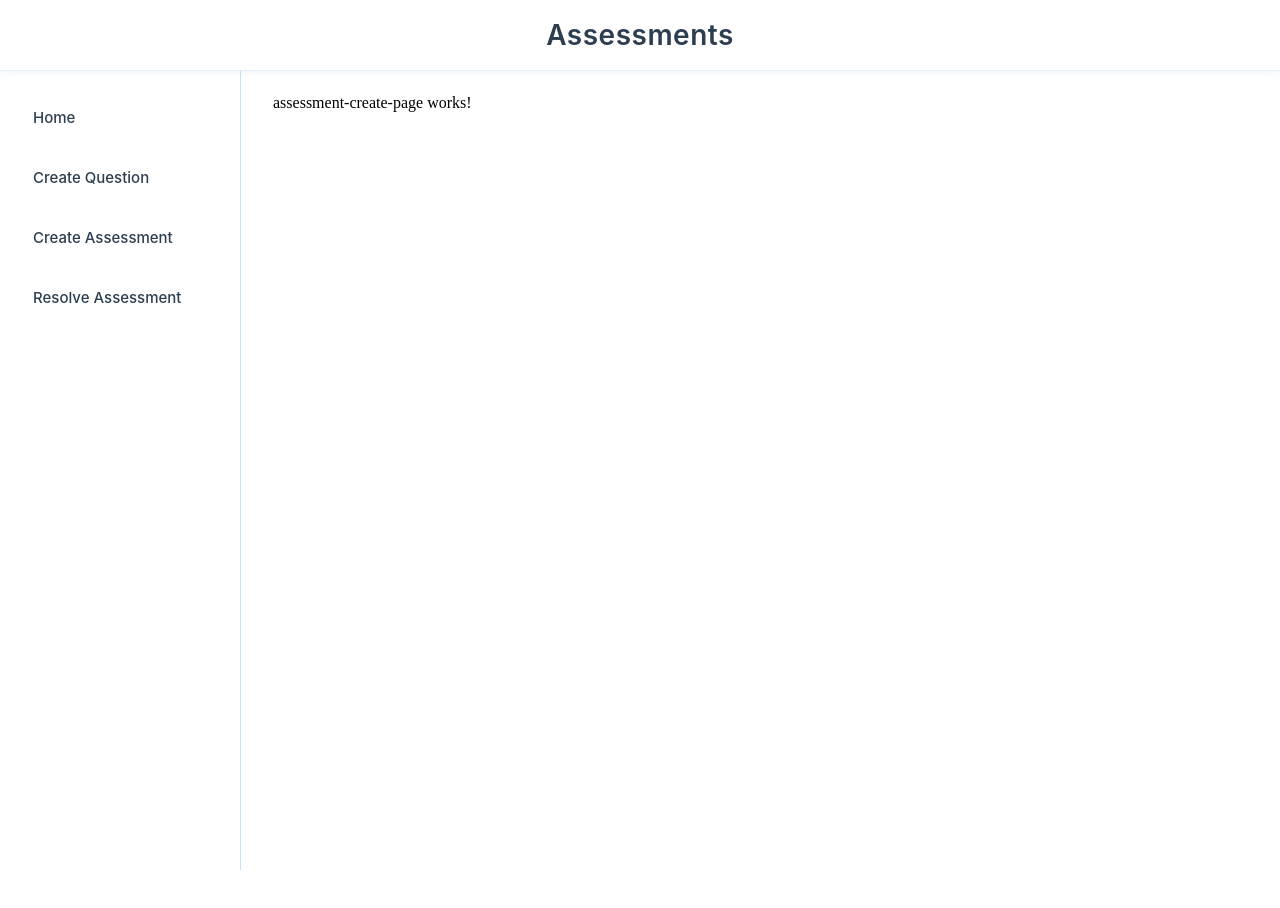
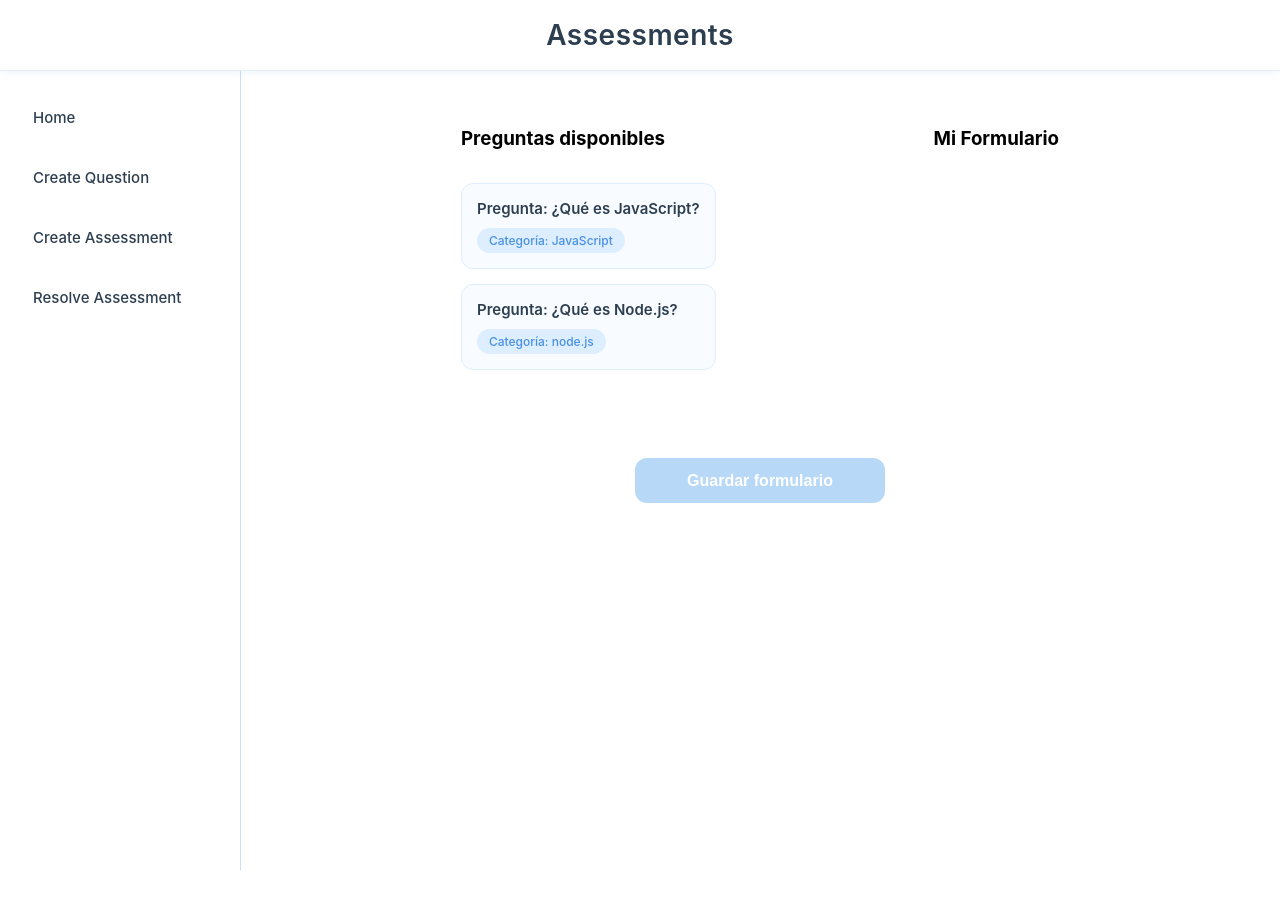
Before and after one commit to FranciscoCardozo/kata-senior-assessments-web-ui, an Angular app: page /assessment/create in a window 1280 px wide. Shown: the top 908 px of the page. Built offline with nearby package versions, Linux system fonts and the light colour scheme.

Commit message:
add assessment create page, with drag functionality

```diff
--- a/package.json
+++ b/package.json
@@ -10,6 +10,7 @@
   },
   "private": true,
   "dependencies": {
+    "@angular/cdk": "^19.2.19",
     "@angular/common": "^19.2.0",
     "@angular/compiler": "^19.2.0",
     "@angular/core": "^19.2.0",
--- a/src/app/models/enums/questionCategory.enum.ts
+++ b/src/app/models/enums/questionCategory.enum.ts
@@ -1,6 +1,6 @@
 export enum QuestionCategory {
-  "JavaScript" = "JavaScript",
-  "Node.js" = "Node.js",
-  "DataBase" = "DataBase",
-  "Cloud" = "Cloud"
+  "javascript" = "JavaScript",
+  "nodeJs" = "node.js",
+  "database" = "dataBase",
+  "cloud" = "cloud"
 }
--- a/src/app/models/interfaces/assessmentForm.interface.ts
+++ b/src/app/models/interfaces/assessmentForm.interface.ts
@@ -1,4 +1,6 @@
-export interface Question {
+import { Question } from "./question.interface";
+
+export interface AssessmentForm {
   id: string;
-  questions: string[];
+  questions: Question[];
 }
--- a/src/app/pages/assessment-create-page/assessment-create-page.component.html
+++ b/src/app/pages/assessment-create-page/assessment-create-page.component.html
@@ -1 +1,79 @@
-<p>assessment-create-page works!</p>
+<div class="assessment-create-container">
+
+  <div class="content-container">
+    <!-- Preguntas disponibles -->
+    <div
+      class="questions-container"
+      cdkDropList
+      #availableList="cdkDropList"
+      [cdkDropListData]="availableQuestions"
+      [cdkDropListConnectedTo]="[selectedList]"
+      (cdkDropListDropped)="drop($event)"
+      class="drop-list">
+
+      <h3>Preguntas disponibles</h3>
+
+      <div
+        class="question"
+        *ngFor="let question of availableQuestions"
+        cdkDrag>
+
+        <div class="question-text">
+          Pregunta: {{ question.text }}
+        </div>
+
+        <div class="question-category">
+          Categoría: {{ question.category }}
+        </div>
+
+      </div>
+
+    </div>
+
+
+    <!-- Preguntas seleccionadas -->
+    <div
+      class="selected-container"
+      cdkDropList
+      #selectedList="cdkDropList"
+      [cdkDropListData]="assessmentQuestions"
+      [cdkDropListConnectedTo]="[availableList]"
+      (cdkDropListDropped)="drop($event)"
+      class="drop-list"
+      >
+
+      <h3>Mi Formulario</h3>
+
+      <div
+        class="question selected"
+        *ngFor="let question of assessmentQuestions"
+        cdkDrag>
+
+        <div class="question-text">
+          Pregunta: {{ question.text }}
+        </div>
+
+        <div class="question-category">
+          Categoría: {{ question.category }}
+        </div>
+
+      </div>
+
+
+    </div>
+  </div>
+
+  <div class="button-container">
+    <button
+      class="save-button"
+      (click)="handleClickSave()"
+      [disabled]="assessmentQuestions.length === 0">
+
+      Guardar formulario
+
+    </button>
+  </div>
+
+
+
+</div>
--- a/src/app/pages/assessment-create-page/assessment-create-page.component.scss
+++ b/src/app/pages/assessment-create-page/assessment-create-page.component.scss
@@ -0,0 +1,110 @@
+.assessment-create-container {
+
+  .content-container {
+    display: flex;
+    gap: 30px;
+    padding-top: 30px;
+    justify-content: space-evenly;
+    font-family: 'Inter', 'Roboto', sans-serif;
+  }
+}
+
+
+
+.available-container,
+.selected-container {
+  width: 350px;
+  min-height: 450px;
+  background-color: #ffffff;
+  border: 1px solid #dceeff;
+  border-radius: 15px;
+  padding: 20px;
+  box-shadow: 0 6px 18px rgba(74, 144, 226, 0.08);
+
+
+  h3 {
+    margin: 0 0 20px;
+    color: #2c3e50;
+    font-size: 18px;
+    font-weight: 600;
+  }
+}
+
+
+.drop-list {
+  min-height: 350px;
+  display: flex;
+  flex-direction: column;
+  gap: 15px;
+}
+
+
+.question {
+  padding: 15px;
+  background-color: #f8fbff;
+  border: 1px solid #dceeff;
+  border-radius: 12px;
+  cursor: move;
+  transition: all 0.25s ease;
+
+
+  &:hover {
+    background-color: #eaf4ff;
+    border-color: #4a90e2;
+  }
+
+
+  .question-text {
+    color: #2c3e50;
+    font-size: 15px;
+    font-weight: 600;
+    margin-bottom: 10px;
+  }
+
+
+  .question-category {
+    display: inline-block;
+    padding: 5px 12px;
+    background-color: #dceeff;
+    border-radius: 20px;
+    color: #4a90e2;
+    font-size: 12px;
+    font-weight: 500;
+  }
+}
+
+
+.selected {
+  border-color: #4a90e2;
+  background-color: #f4f9ff;
+}
+
+.button-container {
+  display: flex;
+  justify-content: center;
+
+  .save-button {
+    align-self: center;
+    width: 250px;
+    height: 45px;
+    border: none;
+    border-radius: 12px;
+    background-color: #4a90e2;
+    color: white;
+    font-size: 16px;
+    font-weight: 600;
+    cursor: pointer;
+    transition: all .3s ease;
+
+    &:hover:not(:disabled) {
+      background-color: #357abd;
+      transform: translateY(-2px);
+    }
+
+    &:disabled {
+      background-color: #b8d8f8;
+      cursor: not-allowed;
+    }
+
+  }
+}
--- a/src/app/pages/assessment-create-page/assessment-create-page.component.ts
+++ b/src/app/pages/assessment-create-page/assessment-create-page.component.ts
@@ -1,11 +1,68 @@
 import { Component } from '@angular/core';
+import { DragDropModule } from '@angular/cdk/drag-drop';
+import { CdkDragDrop, moveItemInArray, transferArrayItem } from '@angular/cdk/drag-drop';
+import { Question } from '../../models/interfaces/question.interface';
+import { QuestionCategory } from '../../models/enums/questionCategory.enum';
+import { QuestionDifficulty } from '../../models/enums/questionDifficulty.enum';
+import { QuestionType } from '../../models/enums/questionType.enum';
+import { NgFor } from '@angular/common';
 
 @Component({
   selector: 'app-assessment-create-page',
-  imports: [],
+  imports: [
+    DragDropModule,
+    NgFor
+  ],
   templateUrl: './assessment-create-page.component.html',
   styleUrl: './assessment-create-page.component.scss'
 })
 export class AssessmentCreatePageComponent {
+  availableQuestions: Question[] = [
+    {
+      id: '1',
+      text: '¿Qué es JavaScript?',
+      type: QuestionType.open,
+      correctAnswer: 'JavaScript',
+      difficulty: QuestionDifficulty.easy,
+      category: QuestionCategory.javascript
+    },
+    {
+      id: '2',
+      text: '¿Qué es Node.js?',
+      type: QuestionType.open,
+      correctAnswer: 'Node.js',
+      difficulty: QuestionDifficulty.medium,
+      category: QuestionCategory.nodeJs
+    }
+  ];
+
+  assessmentQuestions: Question[] = [];
+
+  drop(event: CdkDragDrop<Question[]>) {
+    if (event.previousContainer === event.container) {
+      moveItemInArray(
+        event.container.data,
+        event.previousIndex,
+        event.currentIndex
+      );
+
+    } else {
+
+      transferArrayItem(
+        event.previousContainer.data,
+        event.container.data,
+        event.previousIndex,
+        event.currentIndex
+      );
+
+    }
+  }
+  handleClickSave(){
+    const selectedQuestionsIds = this.assessmentQuestions.map(
+      question => question.id
+    );
+    console.log(selectedQuestionsIds);
+  }
+
 
 }
```
Also changed, not shown: 1 other file (tests, documents, lock files or other folders).
